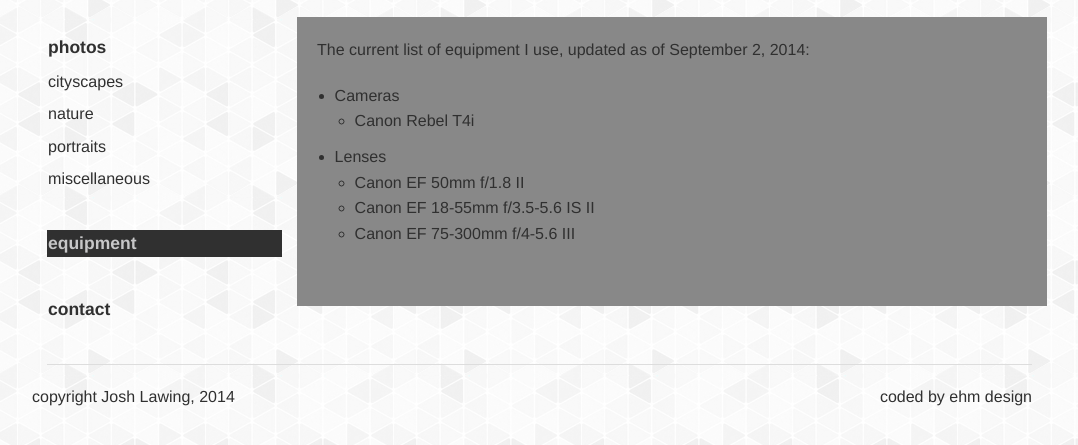
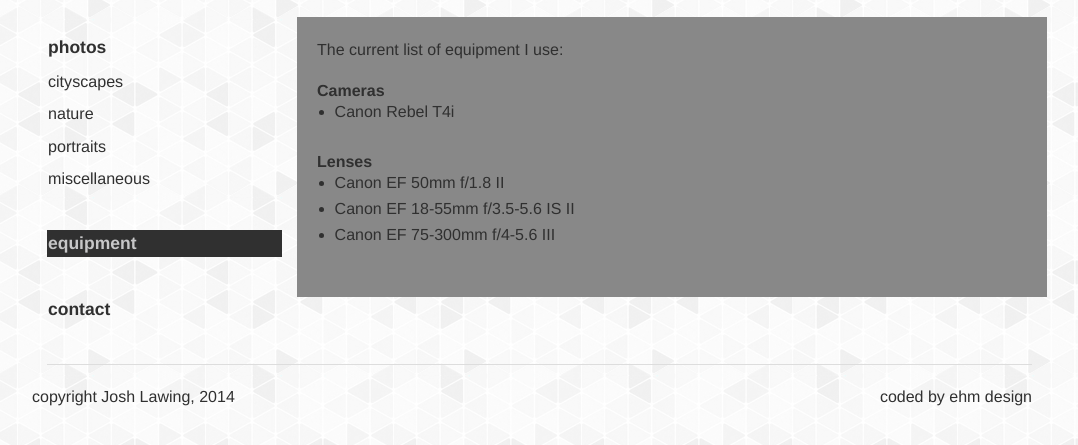
Before and after one commit to ehmyers/josh-lawing-photography, a plain HTML site: page pages/equipment.html in a window 1280 px wide. Shown: the part 173-618 px from the top of the page, without its empty margins (93-1171 px from the left). Drawn offline with Linux system fonts and the light colour scheme.

Commit message:
updates styling changes

```diff
--- a/pages/equipment.html
+++ b/pages/equipment.html
@@ -22,20 +22,17 @@
 
     <div class="large-9 right columns launchpad textbox">
       <div class="equipment pad">
-        <p>The current list of equipment I use, updated as of September 2, 2014:</p>
-        <ul>
-          <li>Cameras
+        <p>The current list of equipment I use:</p>
+        <strong>Cameras</strong>
           <ul>
             <li>Canon Rebel T4i</li>
           </ul>
-          </li>
-          <li>Lenses
+        <strong>Lenses</strong>
           <ul>
             <li>Canon EF 50mm f/1.8 II</li>
             <li>Canon EF 18-55mm f/3.5-5.6 IS II</li>
             <li>Canon EF 75-300mm f/4-5.6 III</li>
           </ul>
-          </li>
       </div>
 
     </div> <!-- ends the equipment segment -->
```
Also changed, not shown: todos.txt. Lines whose indentation alone changed are shown as unchanged.
